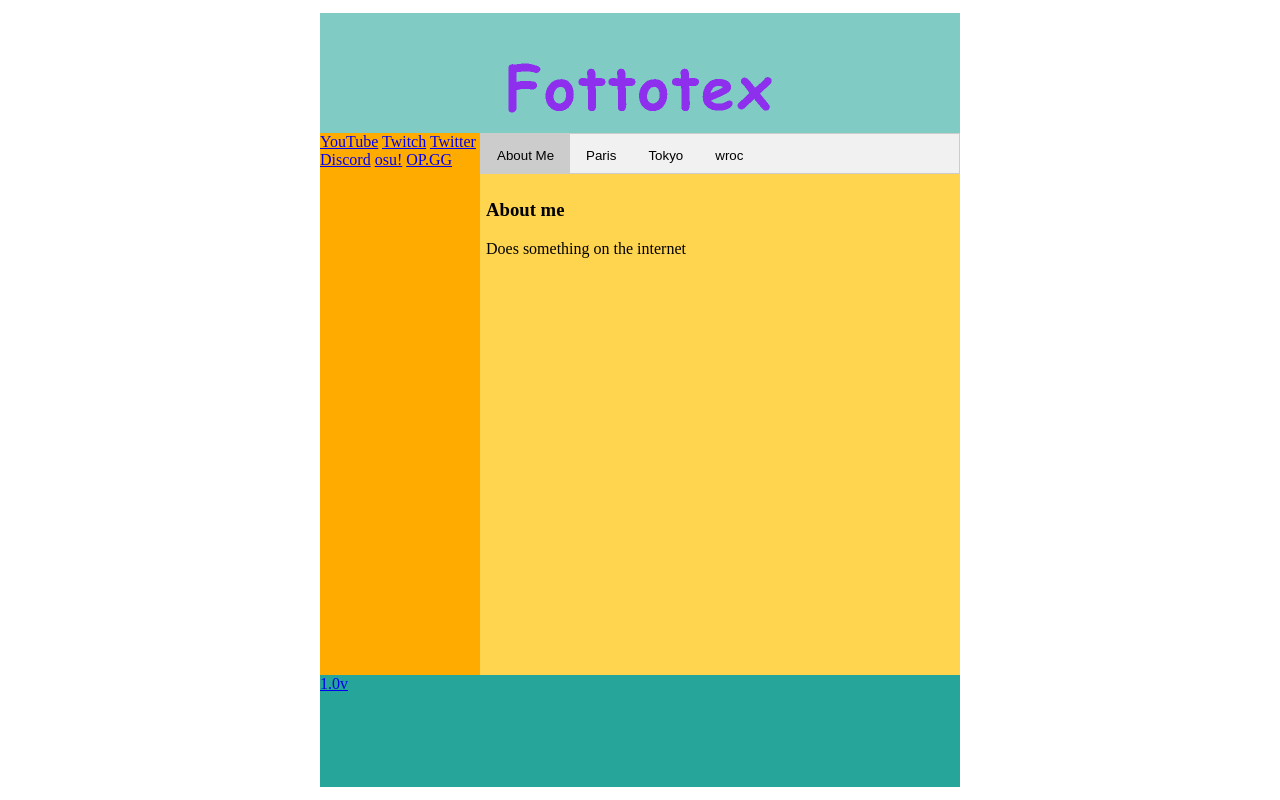
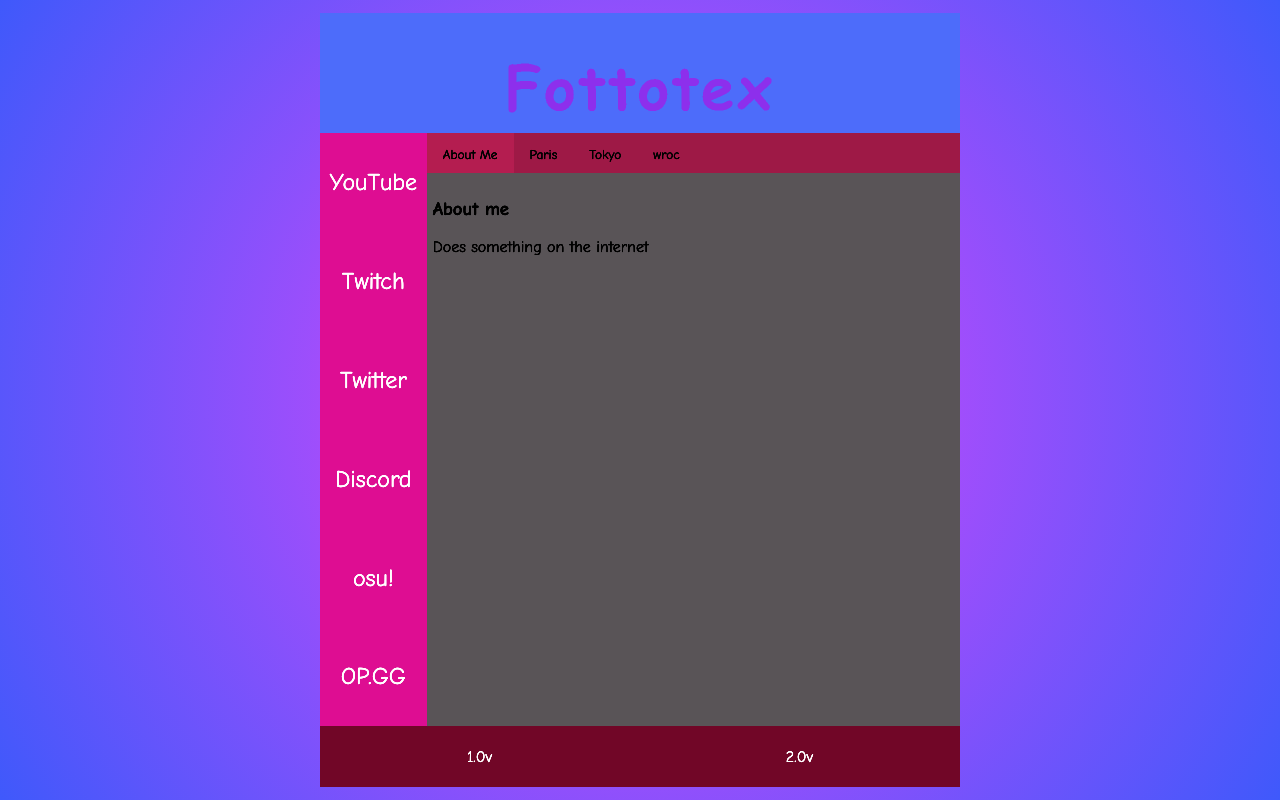
Before and after one commit to xFottotex/xFottotex.github.io, a plain HTML site: page index.html in a window 1280 px wide. Drawn offline with Linux system fonts and the light colour scheme.

Commit message:
we websiting those!!!!

```diff
--- a/index.html
+++ b/index.html
@@ -50,6 +50,7 @@
     </main>
     <footer>
         <a href="/zapisy_strony/1strona/index.html">1.0v</a>
+        <a href="/zapisy_strony/1strona/index.html">2.0v</a>
     </footer>
 
 <script>
--- a/styles.css
+++ b/styles.css
@@ -1,7 +1,7 @@
 * {
     box-sizing: border-box;
-    /* text-shadow: 0 0 0px, 0 0 0px, 0 0 0px;
-    */
+    font-family: 'Comic Sans MS', cursive;
+    text-shadow: 0 0 0px, 0 0 0px, 0 0 0px;
   }
 
 body {
@@ -11,12 +11,14 @@ body {
     width: 100vw;
     padding: 1% 25%;
     margin: 0;
+    background: rgb(63,89,251);
+    background: radial-gradient(circle, rgba(231,70,252,1) 0%, rgba(63,89,251,1) 100%);
 }
 
 header {
     display: flex;
     justify-content: center;
-    background: #80CBC4;
+    background: #4D6CFA;
     height: 15vh;
 }
 
@@ -26,23 +28,40 @@ main {
 }
 
 nav {
-    flex: 1;
-    background: #FFAB00;
+    display: flex;
+    flex-direction: column;
+    justify-content: space-around;
+    align-items: center;
+    background: #DE0D92;
+    width: 10vw;
+    font-size: 24px;
+}
+
+a:link, a:visited {
+    color: white;
+    text-decoration: none;
+}
+
+a:hover {
+    color: rgb(0, 174, 255);
+}
+
+a:active {
+    color: rgb(0, 100, 146);
 }
 
 section {
-    flex: 3;
     display: flex;
     flex-direction: column;
-    background: #ffd54f;
+    background: #595457;
     margin: 0;
+    width: 100%;
 }
 
 .tab {
-    background: gainsboro;
+    background: white;
     overflow: hidden;
-    border: 1px solid #ccc;
-    background-color: #f1f1f1;
+    background-color: #9E1946;
 }
 
 
@@ -59,12 +78,12 @@ section {
 
 /* Change background color of buttons on hover */
 .tab button:hover {
-    background-color: #ddd;
+    background-color: #c41e55;
 }
 
 /* Create an active/current tablink class */
 .tab button.active {
-    background-color: #ccc;
+    background-color: #b41d50;
 }
 
 /* Style the tab content */
@@ -84,13 +103,11 @@ section {
     to {opacity: 1;}
 }
 
-
-aside {
-    flex: 2;
-    background: #FFF176;
+footer {
+    display: flex;
+    flex-direction: row;
+    justify-content: space-around;
+    align-items: center;
+    background: #710627;
+    height: 10vh;
 }
-
-footer {
-    background: #26A69A;
-    height: 20vh;
-}
```
Lines whose indentation alone changed are shown as unchanged.
